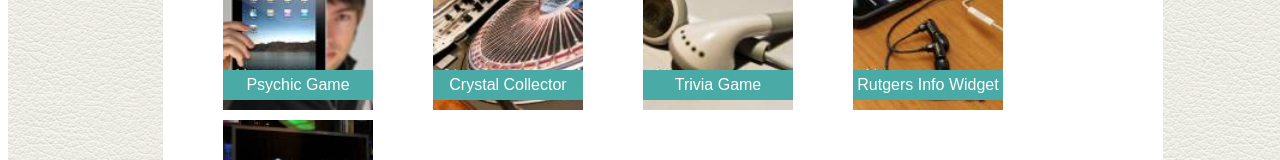
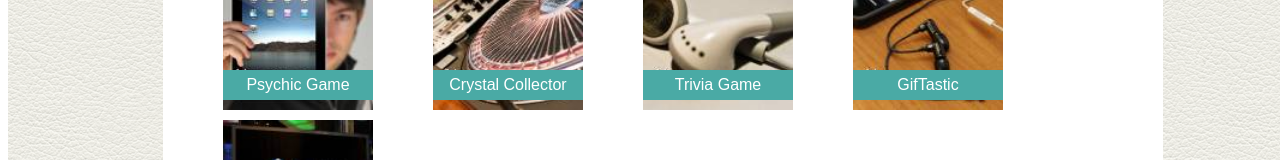
Before and after one commit to tbiehl22/Basic-Portfolio, a plain HTML site: page portfolio.html in a window 1280 px wide. Shown: the part 269-429 px from the top of the page. Drawn offline with Linux system fonts and the light colour scheme.

Commit message:
added gifTastic to portfolio page

```diff
--- a/portfolio.html
+++ b/portfolio.html
@@ -29,7 +29,7 @@
                 <li class="box"><div><img class="project" src="assets/images/hangman.jpg" alt="Project 1"><a class="title" href="https://tbiehl22.github.io/Psychic-Game/">Psychic Game</a></div></li>
                 <li class="box"><div><img class="project" src="assets/images/RPA game.jpg" alt="Project 1"><a class="title" href="https://tbiehl22.github.io/unit-4-game/">Crystal Collector</a></div></li>
                 <li class="box"><div><img class="project" src="assets/images/triva.jpg" alt="Project 1"><a class="title" href="https://tbiehl22.github.io/TriviaGame/">Trivia Game</a></div></li>
-                <li class="box"><div><img class="project" src="assets/images/rutgers.jpg" alt="Project 1"><span class="title">Rutgers Info Widget</span></div></li>
+                <li class="box"><div><img class="project" src="assets/images/rutgers.jpg" alt="Project 1"><a class="title" href= "https://tbiehl22.github.io/gifTastic/">GifTastic</a></div></li>
                 <li class="box"><div><img class="project" src="assets/images/rock paper scissors.jpg" alt="Project 1"><span class="title">Rock Paper Scissors</span></div></li>
             </ul>
         </section>
```
